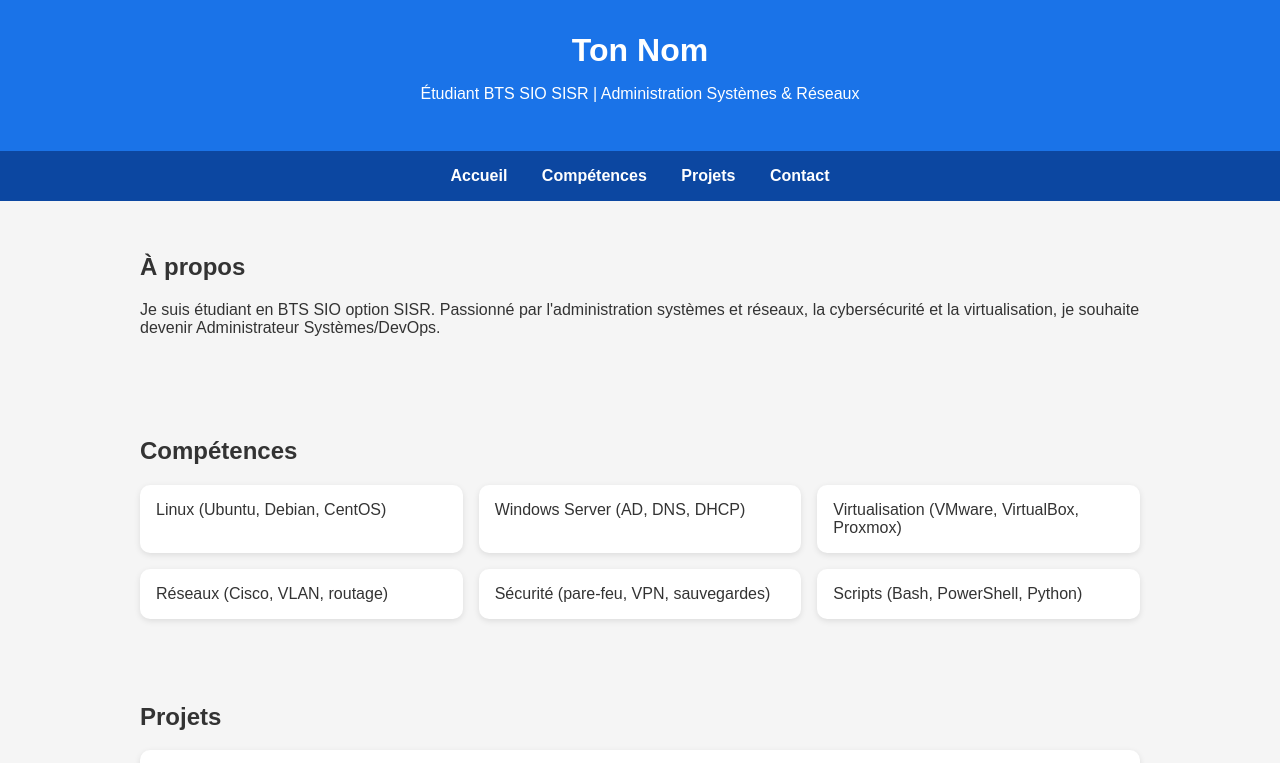
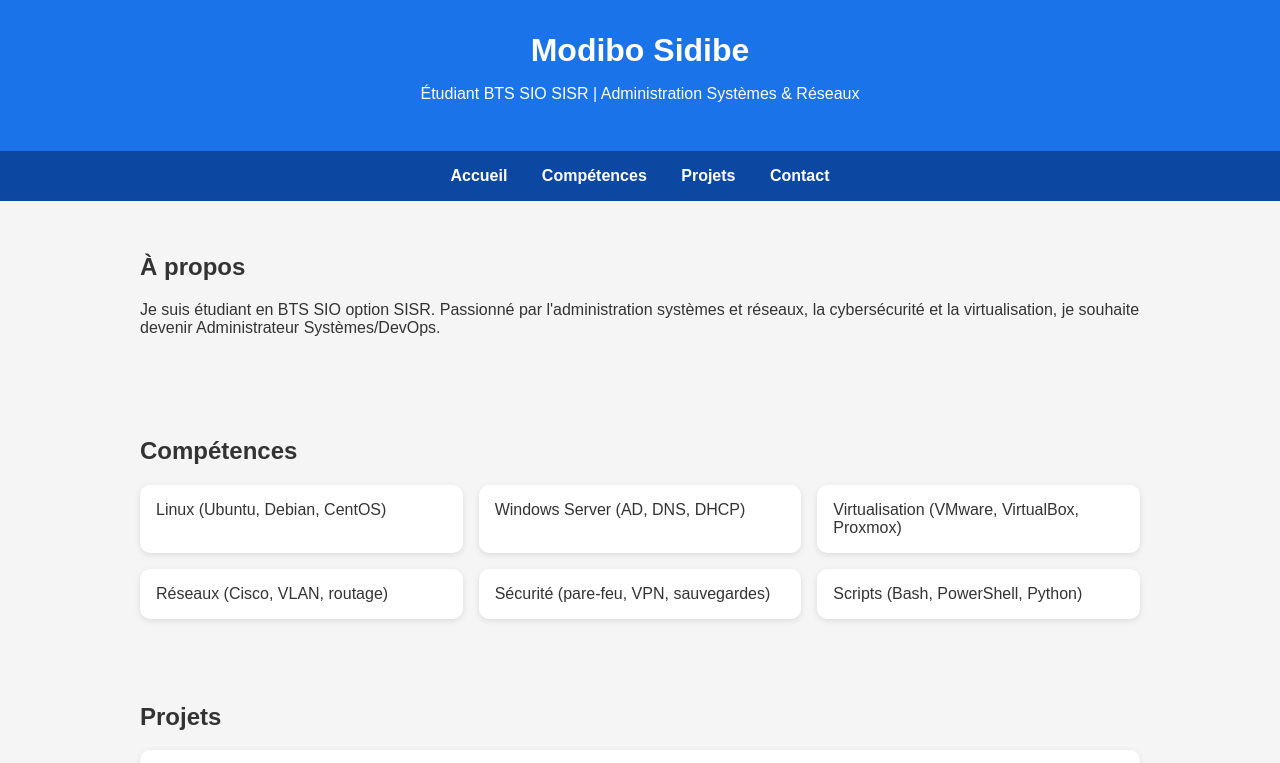
Before and after one commit to moussa43z/modibo, a plain HTML site: page portfolio_sisr.html in a window 1280 px wide. Shown: the top 763 px of the page. Drawn offline with Linux system fonts and the light colour scheme; grey boxes are pictures that could not be loaded.

Commit message:
Update portfolio_sisr.html

```diff
--- a/portfolio_sisr.html
+++ b/portfolio_sisr.html
@@ -60,7 +60,7 @@
 <body>
 
   <header>
-    <h1>Ton Nom</h1>
+    <h1>Modibo Sidibe</h1>
     <p>Étudiant BTS SIO SISR | Administration Systèmes & Réseaux</p>
   </header>
 
```
